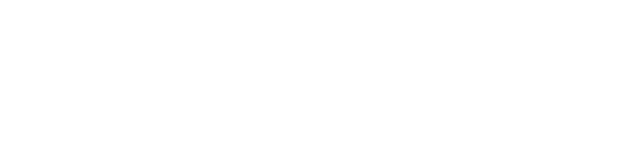
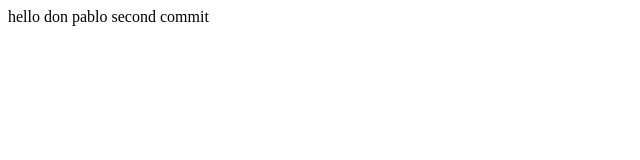
Before and after one commit to Trilok94/gittuts, a plain HTML site: page index.html in a window 1280 px wide. Shown: the whole page, without its empty margins (0-640 px from the left). Drawn offline with Linux system fonts and the light colour scheme.

Commit message:
secnd comit

```diff
--- a/index.html
+++ b/index.html
@@ -4,6 +4,8 @@
     <meta charset="UTF-8" />
     <meta name="viewport" content="width=device-width, initial-scale=1.0" />
     <title>Document</title>
+
+    hello don pablo second commit
   </head>
   <body></body>
 </html>
```
